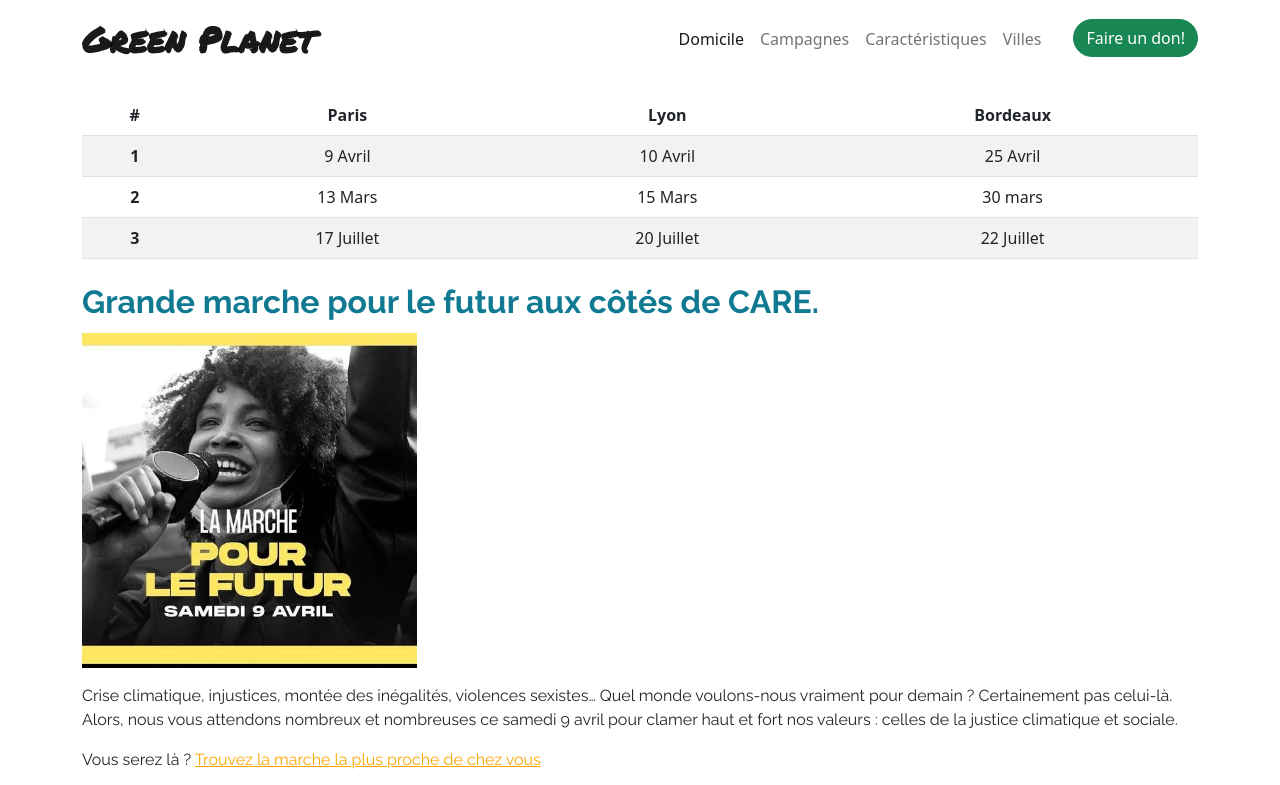
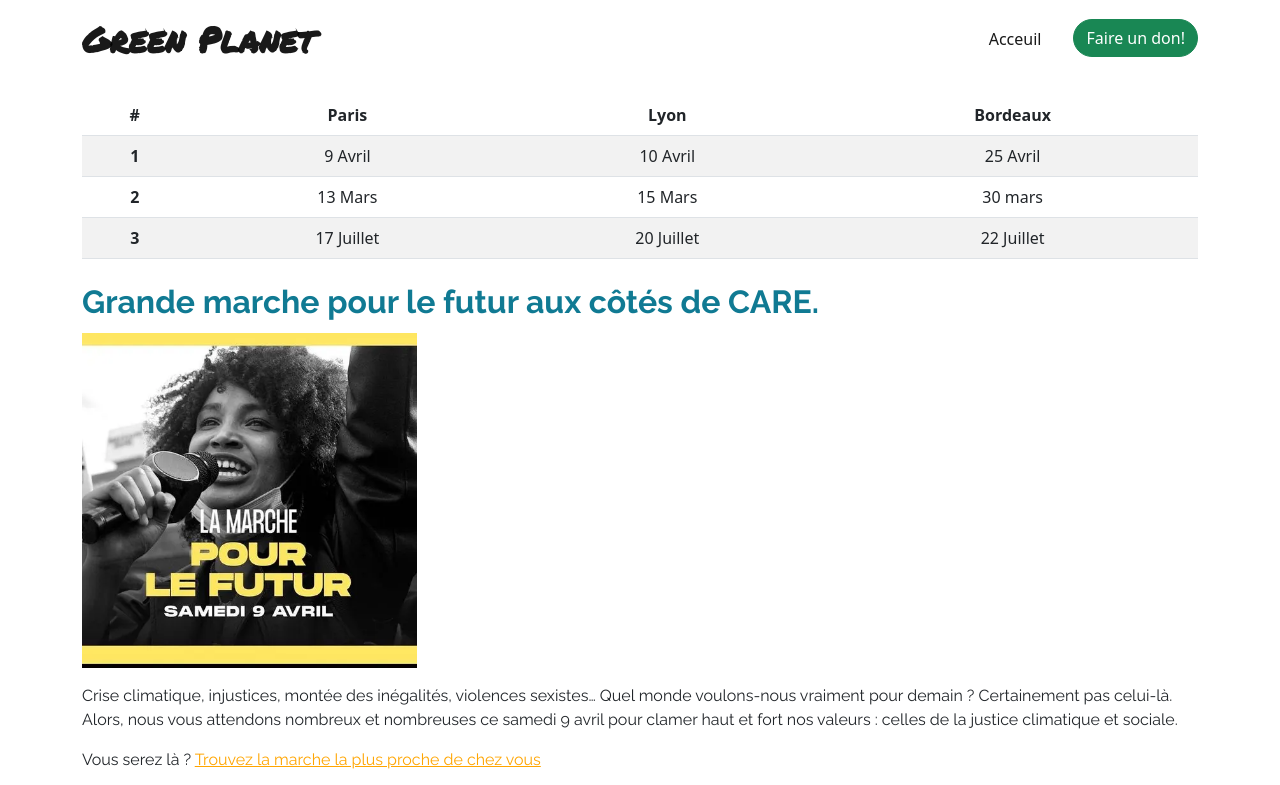
Before and after one commit to sebastien358/site-associatif, a plain HTML site: page rdv.html in a window 1280 px wide. Shown: the top 785 px of the page. Drawn offline with nearby package versions, Linux system fonts and the light colour scheme.

Commit message:
second commit

```diff
--- a/rdv.html
+++ b/rdv.html
@@ -23,16 +23,7 @@
         <div class="collapse navbar-collapse justify-content-end" id="navbarNav">
           <ul class="navbar-nav">
             <li class="nav-item">
-              <a class="nav-link active" aria-current="page" href="#">Domicile</a>
-            </li>
-            <li class="nav-item">
-              <a class="nav-link" href="#">Campagnes</a>
-            </li>
-            <li class="nav-item">
-              <a class="nav-link" href="#">Caractéristiques</a>
-            </li>
-            <li class="nav-item">
-              <a class="nav-link" href="#">Villes</a>
+              <a class="nav-link active" aria-current="index.html" href="index.html">Acceuil</a>
             </li>
             <li class="nav-item">
               <a href="#" class="btn btn-success mt-2 mt-lg-0 mb-2 mb-lg-0 ms-0 ms-lg-4">
```
Also changed, not shown: index.html (+3 -6 lines), 1 other file.
